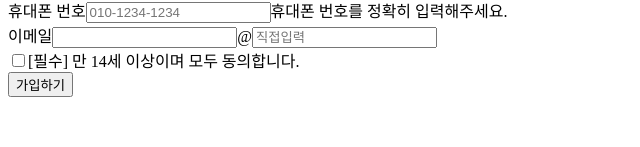
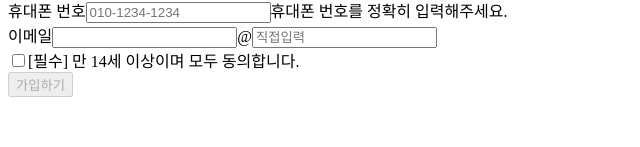
Before and after one commit to ExceptAnyone/sap-frontend, a React (Create React App) app: page / in a window 1280 px wide. Shown: the part 153-300 px from the top of the page, without its empty margins (0-640 px from the left). Built offline with nearby package versions, Linux system fonts and the light colour scheme.

Commit message:
feat: 모든 조건 충족 시 버튼 활성화 추가

```diff
--- a/src/components/Join.js
+++ b/src/components/Join.js
@@ -17,6 +17,7 @@ const Join = () => {
     "gmail.com",
     "daum.net",
   ]);
+  const [agree, setAgree] = useState(false);
 
   // 유효성 검사 ***
   const handleIdChange = (e) => {
@@ -222,14 +223,23 @@ const Join = () => {
           ) : null}
         </div>
 
-        <div className="">
+        <div className="agree">
           <label htmlFor="agree" className="">
-            <input type="checkbox" id="agree" />
+            <input
+              type="checkbox"
+              id="agree"
+              checked={agree}
+              onChange={(e) => setAgree(e.target.checked)}
+            />
             &#91;필수&#93; 만 14세 이상이며 모두 동의합니다.
           </label>
         </div>
 
-        <button type="submit" className="joinBtn">
+        <button
+          type="submit"
+          className="joinBtn"
+          disabled={!isValidID || !isValidPW || !pwConfirm || phone.length < 10 ||  !isValidEmail || !isValidDomain || !agree}
+        >
           가입하기
         </button>
       </form>
```
